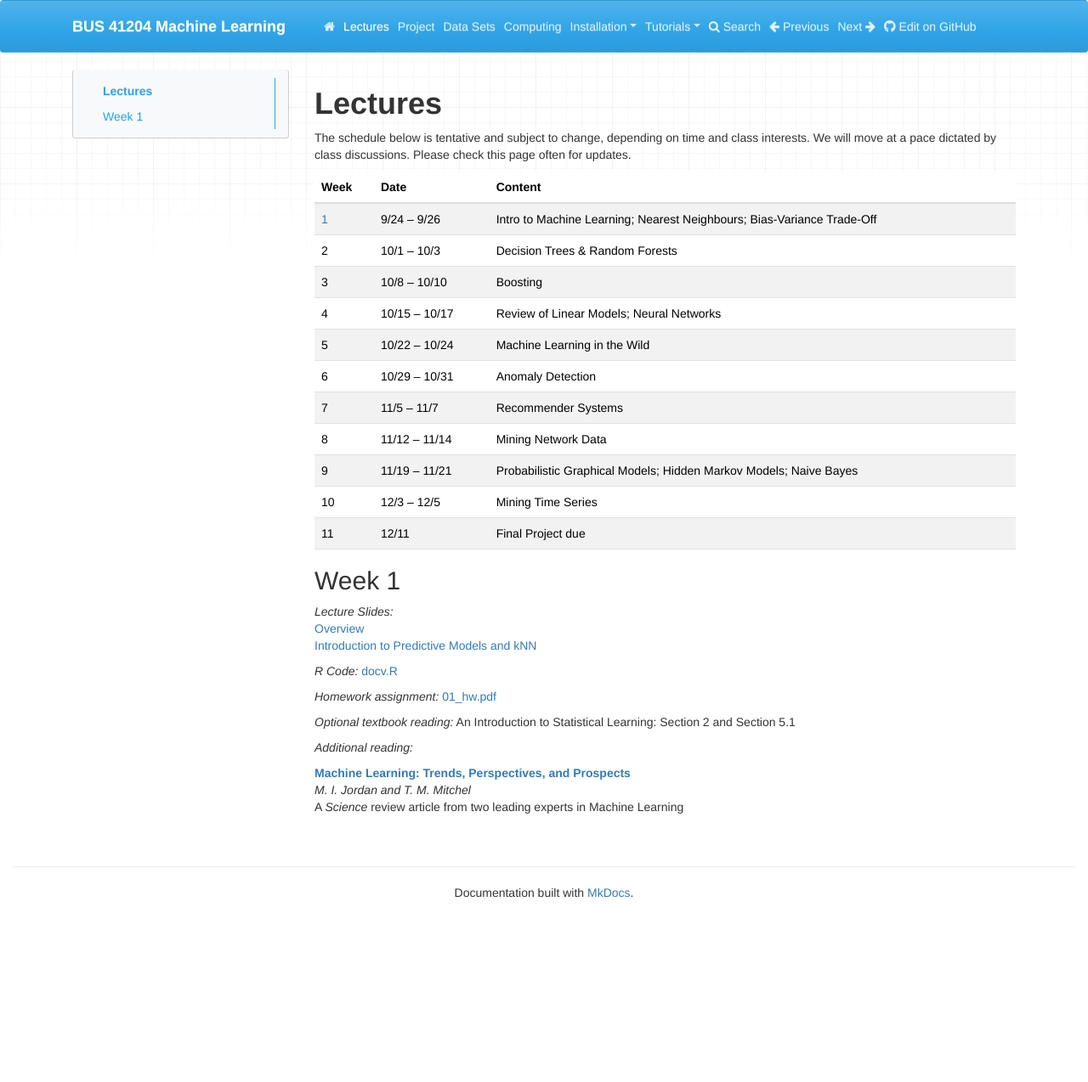
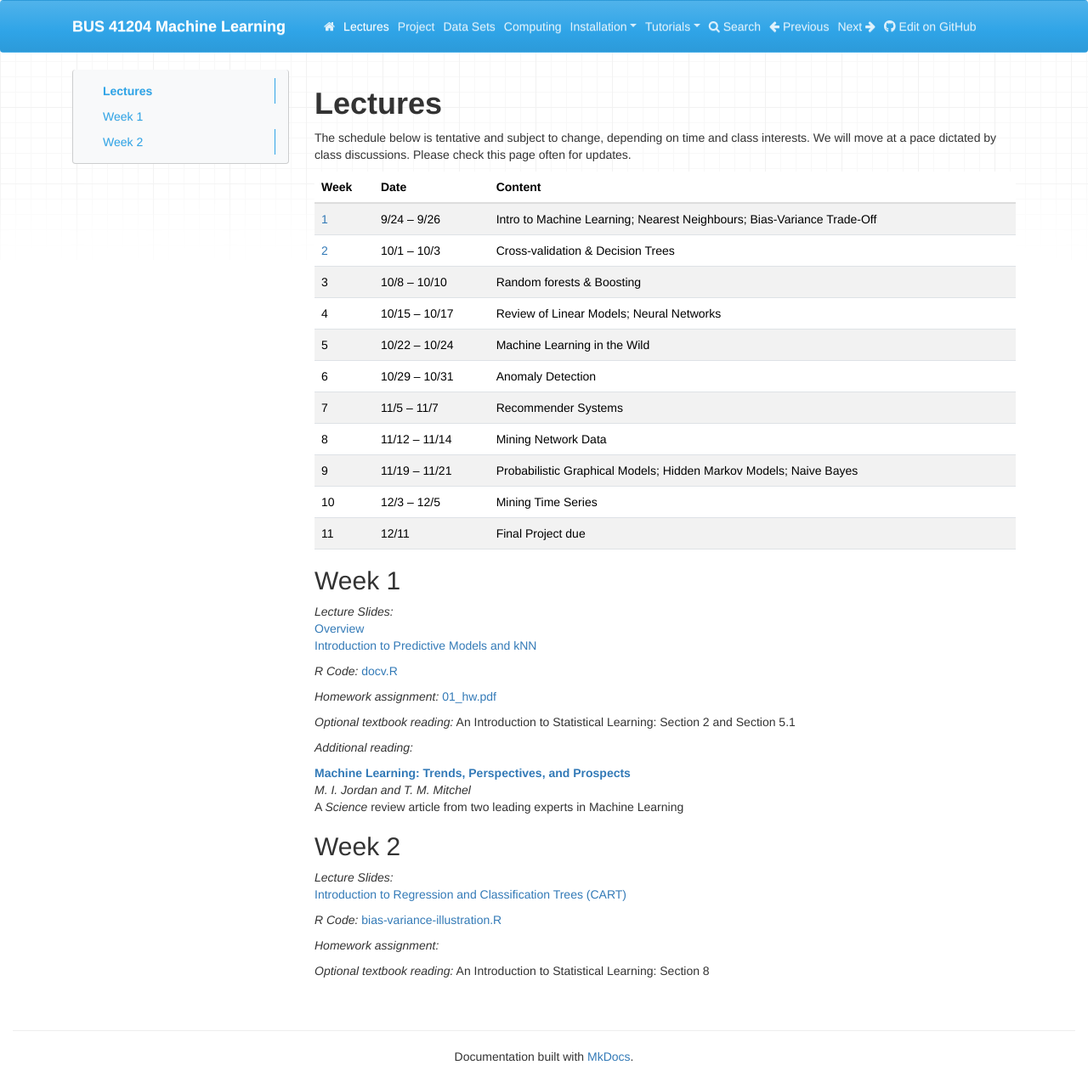
Before and after one commit to ChicagoBoothML/MachineLearning_Fall2015, an MkDocs documentation site: the page built from docs/Syllabus.md, in a window 1280 px wide and 1274 px high. Shown: the whole window at 85% size. Built offline with MkDocs 1.6.1, drawn with Linux system fonts in a browser that asks for light colours; nearby versions of some CDN libraries; old or Windows-style settings are respelled for this version of MkDocs.

Commit message:
Adding slides on trees

```diff
--- a/docs/Syllabus.md
+++ b/docs/Syllabus.md
@@ -3,11 +3,11 @@
 The schedule below is tentative and subject to change, depending on time and class interests.
 We will move at a pace dictated by class discussions. Please check this page often for updates.
 
-| Week | Date                | Content                                                                 |
-|:-----|:--------------------|:------------------------------------------------------------------------|
+| Week | Date                | Content                                                                            |
+|:-----|:--------------------|:-----------------------------------------------------------------------------------|
 | [1](#week-1)    | 9/24 &ndash; 9/26   | Intro to  Machine Learning; Nearest Neighbours; Bias-Variance Trade-Off |
-| 2    | 10/1 &ndash; 10/3   | Decision Trees & Random Forests                                         |
-| 3    | 10/8 &ndash; 10/10  | Boosting                                                                |
+| [2](#week-2)    | 10/1 &ndash; 10/3   | Cross-validation & Decision Trees                                       |
+| 3    | 10/8 &ndash; 10/10  | Random forests & Boosting                                               |
 | 4    | 10/15 &ndash; 10/17 | Review of Linear Models; Neural Networks                                |
 | 5    | 10/22 &ndash; 10/24 | Machine Learning in the Wild                                            |
 | 6    | 10/29 &ndash; 10/31 | Anomaly Detection                                                       |
@@ -36,3 +36,15 @@ _Additional reading:_
 [**Machine Learning: Trends, Perspectives, and Prospects**](http://www.sciencemag.org/content/349/6245/255.full.pdf) <br>
 *M. I. Jordan and T. M. Mitchel* <br>
 A *Science* review article from two leading experts in Machine Learning
+
+## Week 2
+
+_Lecture Slides:_ <br>
+[Introduction to Regression and Classification Trees (CART)](Syllabus/02_intro_trees.pdf)
+
+_R Code:_ [bias-variance-illustration.R](Syllabus/bias-variance-illustration.R)
+
+_Homework assignment:_
+
+_Optional textbook reading:_
+An Introduction to Statistical Learning: Section 8
```
Also changed, not shown: 2 other files.
